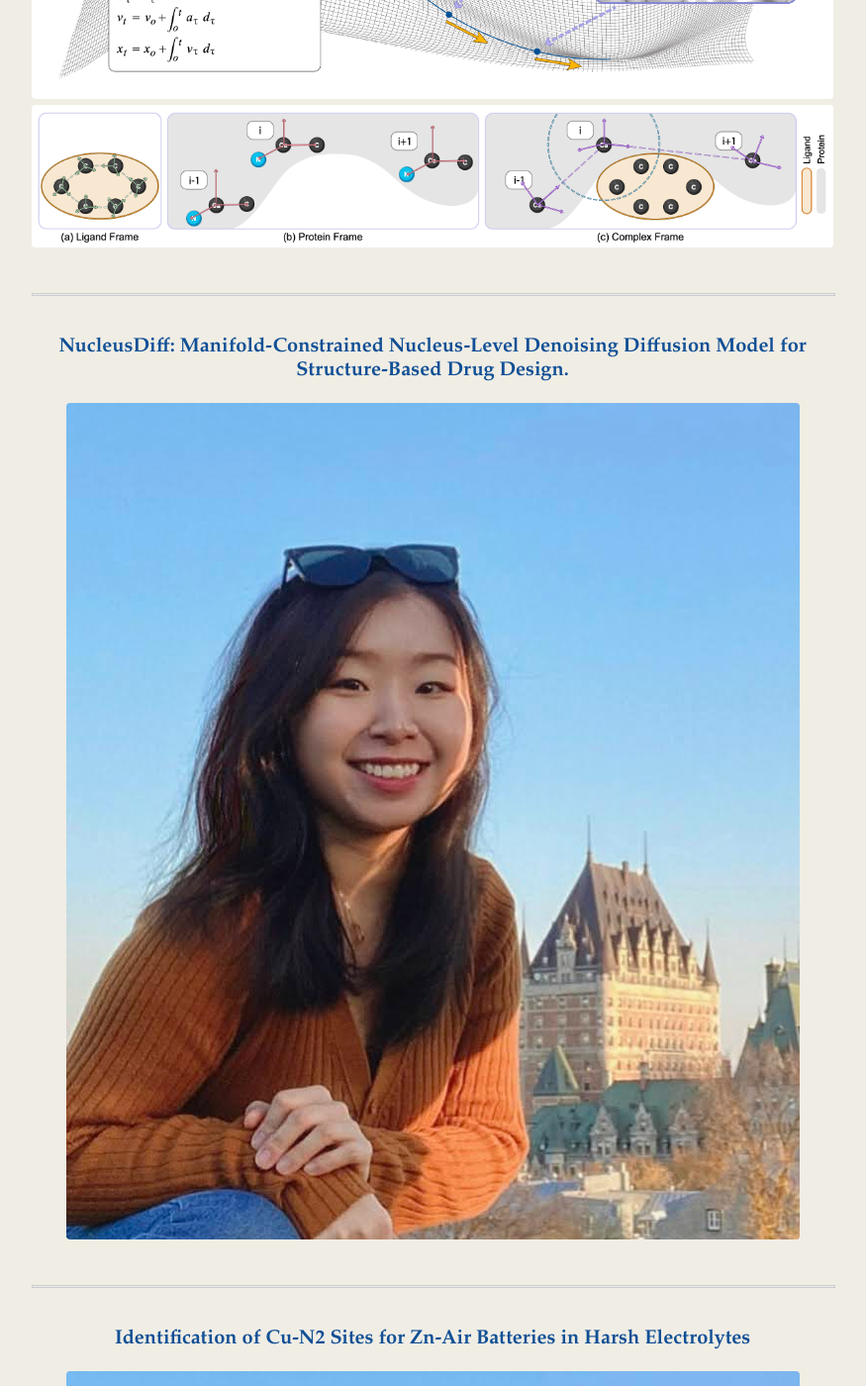
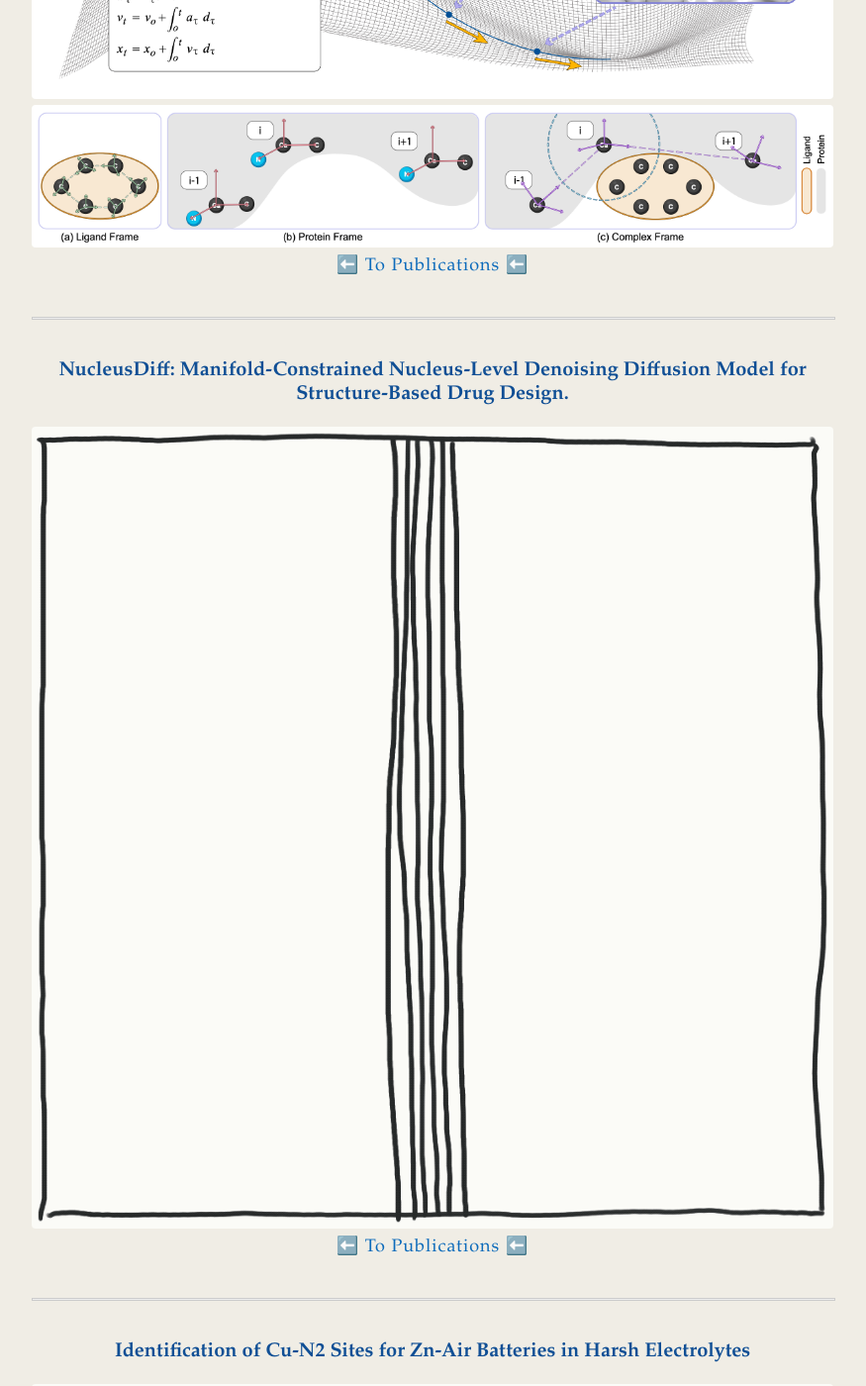
Before and after one commit to zoezxrli/zoezxrli.github.io, a Jekyll site: the page built from projects/project_page.md, in a window 1280 px wide and 1400 px high, scrolled down 466 px. Shown: the whole window at 99% size, without its empty margins (223-1098 px from the left). Built offline with Jekyll 4.4.1, drawn with Linux system fonts in a browser that asks for light colours; nearby versions of some CDN libraries; some of the changed text lies outside the part shown.

Commit message:
add buttons

```diff
--- a/projects/project_page.md
+++ b/projects/project_page.md
@@ -14,6 +14,7 @@ permalink: /projects/project_page/
     <img src="/assets/images/project_img/NeuralMD_figure2.png" alt="Symmetry-Informed Geometric Representation" style="max-width: 100%; height: auto;">
     <img src="/assets/images/project_img/NeuralMD_figure3.jpg" alt="Symmetry-Informed Geometric Representation" style="max-width: 100%; height: auto;">
   </div>
+  <a href="/projects/publications/" style="font-size: 18px; text-decoration: none;">⬅️ To Publications ⬅️</a>
 
   <!-- Dividing Line -->
   <hr style="border: 1px solid #ccc; margin: 40px 0;">
@@ -21,8 +22,9 @@ permalink: /projects/project_page/
   <!-- Publication 5 Image Section -->
   <div id="publication5">
     <h3 style="color: #104f95;">NucleusDiff: Manifold-Constrained Nucleus-Level Denoising Diffusion Model for Structure-Based Drug Design.</h3>
-    <img src="/assets/images/test1.jpg" alt="Symmetry-Informed Geometric Representation" style="max-width: 100%; height: auto;">
+    <img src="/assets/images/juanjuan.gif" alt="Symmetry-Informed Geometric Representation" style="max-width: 100%; height: auto;">
   </div>
+  <a href="/projects/publications/" style="font-size: 18px; text-decoration: none;">⬅️ To Publications ⬅️</a>
 
   <!-- Dividing Line -->
   <hr style="border: 1px solid #ccc; margin: 40px 0;">
@@ -30,8 +32,9 @@ permalink: /projects/project_page/
   <!-- Publication 4 Image Section -->
   <div id="publication4">
     <h3 style="color: #104f95;">Identification of Cu-N2 Sites for Zn-Air Batteries in Harsh Electrolytes</h3>
-    <img src="/assets/images/test1.jpg" alt="Identification of Cu-N2 Sites" style="max-width: 100%; height: auto;">
+    <img src="/assets/images/juanjuan.gif" alt="Identification of Cu-N2 Sites" style="max-width: 100%; height: auto;">
   </div>
+  <a href="/projects/publications/" style="font-size: 18px; text-decoration: none;">⬅️ To Publications ⬅️</a>
 
   <!-- Dividing Line -->
   <hr style="border: 1px solid #ccc; margin: 40px 0;">
@@ -43,6 +46,7 @@ permalink: /projects/project_page/
     <img src="/assets/images/project_img/ProteinDT_figure2.jpg" alt="ProteinDT" style="max-width: 100%; height: auto;">
     <img src="/assets/images/project_img/ProteinDT_figure5.jpg" alt="ProteinDT" style="max-width: 100%; height: auto;">
   </div>
+  <a href="/projects/publications/" style="font-size: 18px; text-decoration: none;">⬅️ To Publications ⬅️</a>
 
   <!-- Dividing Line -->
   <hr style="border: 1px solid #ccc; margin: 40px 0;">
@@ -52,6 +56,7 @@ permalink: /projects/project_page/
     <h3 style="color: #104f95;">GraphCG: Unsupervised Discovery of Steerable Factors When Graph Deep Generative Models Are Entangled</h3>
     <img src="/assets/images/project_img/GraphCG_figure1b.jpg" alt="Unsupervised Discovery" style="max-width: 100%; height: auto;">
   </div>
+  <a href="/projects/publications/" style="font-size: 18px; text-decoration: none;">⬅️ To Publications ⬅️</a>
 
   <!-- Dividing Line -->
   <hr style="border: 1px solid #ccc; margin: 40px 0;">
@@ -67,8 +72,11 @@ permalink: /projects/project_page/
     <img src="/assets/images/project_img/Geom3D_figure7.jpg" alt="Symmetry-Informed Geometric Representation" style="max-width: 100%; height: auto;">
     <img src="/assets/images/project_img/Geom3D_figure8.jpg" alt="Symmetry-Informed Geometric Representation" style="max-width: 100%; height: auto;">
   </div>
+  <a href="/projects/publications/" style="font-size: 18px; text-decoration: none;">⬅️ To Publications ⬅️</a>
+
   <!-- Dividing Line -->
   <hr style="border: 1px solid #ccc; margin: 40px 0;">
+
   <!-- Other Figure Visualization -->
   <div id="others">
     <h2 style="color: #104f95;">Other Figure Visualization Works</h2>
@@ -86,6 +94,7 @@ permalink: /projects/project_page/
     <img src="/assets/images/project_img/MoleculeSTM_figure3.jpg" alt="Unsupervised Discovery" style="max-width: 100%; height: auto;">
     <img src="/assets/images/project_img/MoleculeSTM_figure8.jpg" alt="Unsupervised Discovery" style="max-width: 100%; height: auto;"><br>
   </div>
+  <a href="/projects/publications/" style="font-size: 18px; text-decoration: none;">⬅️ To Publications ⬅️</a>
 
   <!-- Continue for other publications... -->
 
```
